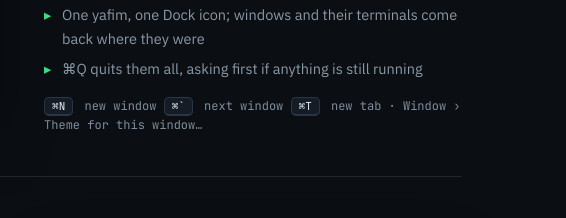
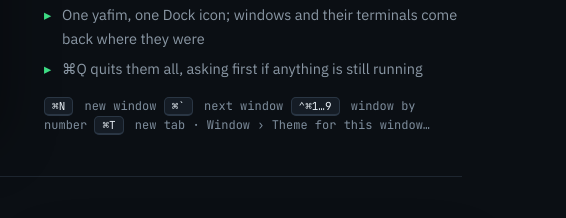
Before and after one commit to ancane/yafim, a plain HTML site: page index.html in a window 1280 px wide. Shown: the part 2057-2275 px from the top of the page, 714-1280 px from the left. Drawn offline with Linux system fonts and the light colour scheme.

Commit message:
The site: ⌃⌘1…9 brings a window by its number
Co-Authored-By: Claude Opus 5.5 <noreply@anthropic.com>

```diff
--- a/index.html
+++ b/index.html
@@ -544,7 +544,7 @@
         <h3>As many windows as you like, each its own way</h3>
         <p>Every window is a whole yafim: its own panels and tabs, its own terminal and splits, its own theme and see-through. Keep the project in one, a film in another, your shells in a third and a coding agent in a fourth, and tell them apart at a glance.</p>
         <ul><li>A theme, look and opacity per window, kept with its tabs, layouts and restarts</li><li>Tabs in each panel, locked tabs; drag a tab to another window, or merge every window into tabs of one</li><li>One yafim, one Dock icon; windows and their terminals come back where they were</li><li>⌘Q quits them all, asking first if anything is still running</li></ul>
-        <p class="keys"><kbd>⌘N</kbd> new window <kbd>⌘`</kbd> next window <kbd>⌘T</kbd> new tab · Window › Theme for this window…</p>
+        <p class="keys"><kbd>⌘N</kbd> new window <kbd>⌘`</kbd> next window <kbd>⌃⌘1…9</kbd> window by number <kbd>⌘T</kbd> new tab · Window › Theme for this window…</p>
       </div>
     </div>
 
@@ -866,7 +866,7 @@
         <div class="keyrow" role="row"><span class="desc" role="cell">Quick view in the other panel</span><kbd role="cell">Ctrl+Q</kbd></div>
         <div class="keyrow" role="row"><span class="desc" role="cell">Disk usage and cleanup</span><kbd role="cell">⌘⇧U</kbd></div>
         <div class="keyrow" role="row"><span class="desc" role="cell">Replace in files</span><kbd role="cell">⌘⌥F</kbd></div>
-        <div class="keyrow" role="row"><span class="desc" role="cell">New window</span><kbd role="cell">⌘N</kbd></div>
+        <div class="keyrow" role="row"><span class="desc" role="cell">New window / window 1–9</span><kbd role="cell">⌘N · ⌃⌘1…9</kbd></div>
         <div class="keyrow" role="row"><span class="desc" role="cell">Search — folders, files, servers, commands / commands in tabs</span><kbd role="cell">⌘K · F9</kbd></div>
         <div class="keyrow" role="row"><span class="desc" role="cell">Go to folder by its path</span><kbd role="cell">⌘⇧G</kbd></div>
         <div class="keyrow" role="row"><span class="desc" role="cell">New tab / folder tree</span><kbd role="cell">⌘T · ⌘⇧K</kbd></div>
```
